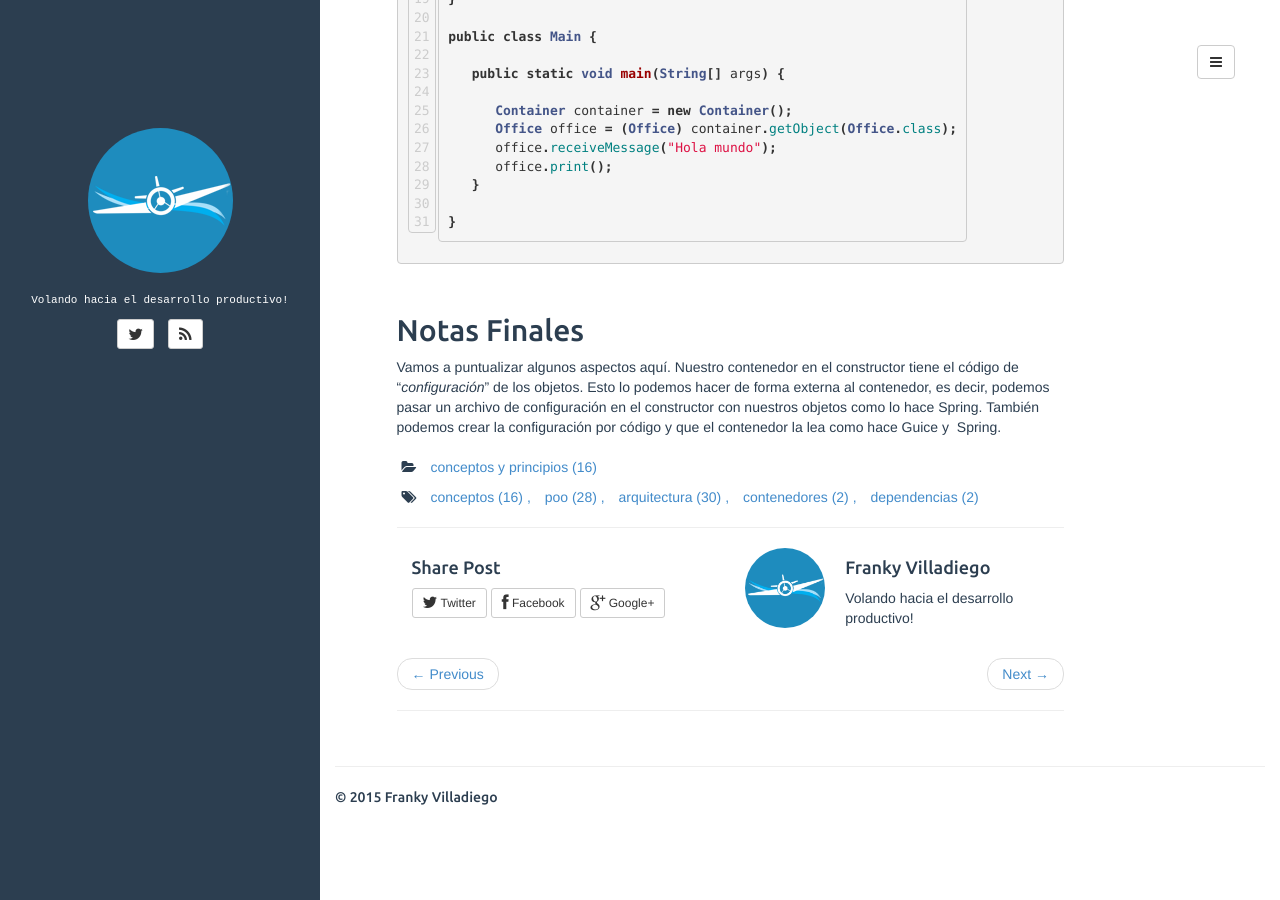
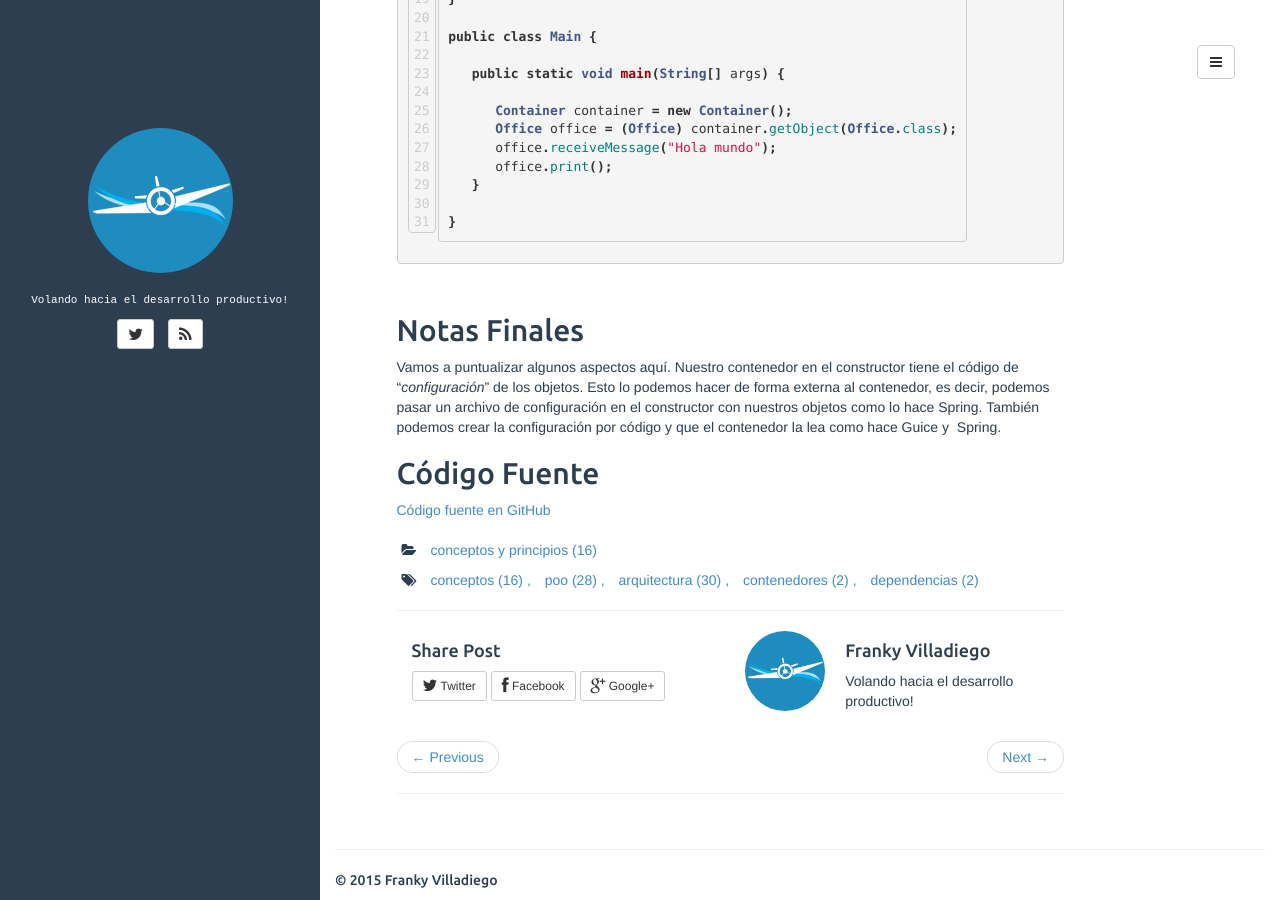
Before and after one commit to eljaviador/eljaviador.github.io, a Jekyll site: the page built from _posts/2014-07-11-contenedores-e-inyeccion-de-dependencias-parte-2.md, in a window 1280 px wide and 900 px high, scrolled down 4880 px. Built offline with Jekyll 4.4.1, drawn with Linux system fonts in a browser that asks for light colours; comment, search, counter and statistics services are not loaded.

Commit message:
Added some info

```diff
--- a/_posts/2014-07-11-contenedores-e-inyeccion-de-dependencias-parte-2.md
+++ b/_posts/2014-07-11-contenedores-e-inyeccion-de-dependencias-parte-2.md
@@ -13,7 +13,8 @@ Artículo recomendado antes de leer este:
 
 * [_**Contenedores e Inyección de Dependencias 01**_]({% post_url 2014-07-08-contenedores-e-inyeccion-de-dependencias-parte-1 %})
 
-En la entrada anterior veíamos un poco el paradigma de _Inyección de Dependencias_ que promueve la **modularidad** y la **reutilización** de objetos, además los contenedores nos facilitan su uso.
+En la entrada anterior veíamos un poco el paradigma de _Inyección de Dependencias_ que promueve la **modularidad** y la **reutilización**
+de objetos, además los contenedores nos facilitan su uso.
 
 Vamos a crear un contenedor propio, claro solo con fines académicos para entrar mas en detalle y asimilar mejor estos conceptos.
 
@@ -64,7 +65,8 @@ public class Main {
 
 ## Primera Corrección
 
-Existe un principio de dice que debemos **_programar contra interfaces y no contra clases concretas_**. Nuestro primer cambio entonces va sobre la propiedad `printer` en la clase `Office`.
+Existe un principio de dice que debemos **_programar contra interfaces y no contra clases concretas_**. Nuestro primer cambio
+entonces va sobre la propiedad `printer` en la clase `Office`.
 Creamos una interface `Printer` para que sea implementada por `LaserPrinter` y reemplazamos en la clase `Office` la propiedad.
 
 {% highlight java linenos %}
@@ -109,7 +111,8 @@ public class Main {
 
 Ya cambiamos el tipo de la variable `printer` a una interface.
 
-Surge una nueva oficina **Z** que tiene una impresora de puntos. Que hacemos? Pues fácil, creamos una implementación nueva para la interface `Printer` que trabaja con impresoras de punto. La llamaremos `DotMatrixPrinter`.
+Surge una nueva oficina **Z** que tiene una impresora de puntos. Que hacemos? Pues fácil, creamos una implementación nueva
+para la interface `Printer` que trabaja con impresoras de punto. La llamaremos `DotMatrixPrinter`.
 
 Ahora la interrogante si en el código de `Office` hemos instanciado directamente nuestra `LaserPrinter`:
 
@@ -123,7 +126,9 @@ Que hacemos?
 
 ## Segunda Corrección
 
-Aplicamos el principio de _Inyección de Dependencias_, es decir, le quitamos a la clase `Office` la responsabilidad de hacer la instanciación de `LaserPrinter`. La clase `Office` debe recibir desde afuera la implementación indicada para la interface `Printer`. Podemos usar por ejemplo el constructor para pasar la implementación adecuada.
+Aplicamos el principio de _Inyección de Dependencias_, es decir, le quitamos a la clase `Office` la responsabilidad de hacer
+la instanciación de `LaserPrinter`. La clase `Office` debe recibir desde afuera la implementación indicada para la interface
+`Printer`. Podemos usar por ejemplo el constructor para pasar la implementación adecuada.
 
 {% highlight java linenos %}
 public interface Printer {
@@ -178,20 +183,23 @@ public class Main {
 
 &nbsp;
 
-En este caso estamos inyectando desde afuera una impresora especifica. Esto es un caso sencillo, pero todos sabemos que en el mundo real no es así. Tu sistema tendrá cientos de clases que interactuan unas con otras.
+En este caso estamos inyectando desde afuera una impresora especifica. Esto es un caso sencillo, pero todos sabemos que en
+el mundo real no es así. Tu sistema tendrá cientos de clases que interactuan unas con otras.
 
 Aqui es donde los contenedores me ayudan con toda esa cantidad de objetos y las conexiones entre ellos.
 
 ## Manos a la obra
 
-Vamos a crear nuestro pequeño contenedor(le haremos competencia a _Google Guice_ y _Spring framework_). Explico el flujo básico que tienen estos contenedores conocidos.
+Vamos a crear nuestro pequeño contenedor(le haremos competencia a _Google Guice_ y _Spring framework_). Explico el flujo
+básico que tienen estos contenedores conocidos.
 
 1.  Se debe indicar nuestro punto de arranque, generalmente lo que llamamos un lanzador.
 2.  Este lanzador carga o inicia el contenedor.
 3.  El contenedor lee la configuración que hemos indicado de nuestros objetos y dependencias.
 4.  Le pedimos al contenedor que inicie o nos proporcione nuestra aplicación.
 
-Lo nuevo aquí es crear una clase que actúe como nuestro contenedor y que llamaremos `Container`. Ya tenemos nuestro lanzador que es la clase `Main`.
+Lo nuevo aquí es crear una clase que actúe como nuestro contenedor y que llamaremos `Container`. Ya tenemos nuestro lanzador
+que es la clase `Main`.
 
 {% highlight java linenos %}
 public class Container {
@@ -231,4 +239,12 @@ public class Main {
 
 ## Notas Finales
 
-Vamos a puntualizar algunos aspectos aquí. Nuestro contenedor en el constructor tiene el código de "_configuración_" de los objetos. Esto lo podemos hacer de forma externa al contenedor, es decir, podemos pasar un archivo de configuración en el constructor con nuestros objetos como lo hace Spring. También podemos crear la configuración por código y que el contenedor la lea como hace Guice y  Spring.
+Vamos a puntualizar algunos aspectos aquí. Nuestro contenedor en el constructor tiene el código de "_configuración_" de
+los objetos. Esto lo podemos hacer de forma externa al contenedor, es decir, podemos pasar un archivo de configuración en
+el constructor con nuestros objetos como lo hace Spring. También podemos crear la configuración por código y que el contenedor
+la lea como hace Guice y  Spring.
+
+
+## Código Fuente
+
+[Código fuente en GitHub](https://github.com/eljaviador/contenedor-01)
```
Also changed, not shown: _posts/2014-07-13-contenedor-spring.md (+4 -0 lines), _posts/2014-09-17-contenedor-spring-parte-2.md (+3 -0 lines).
